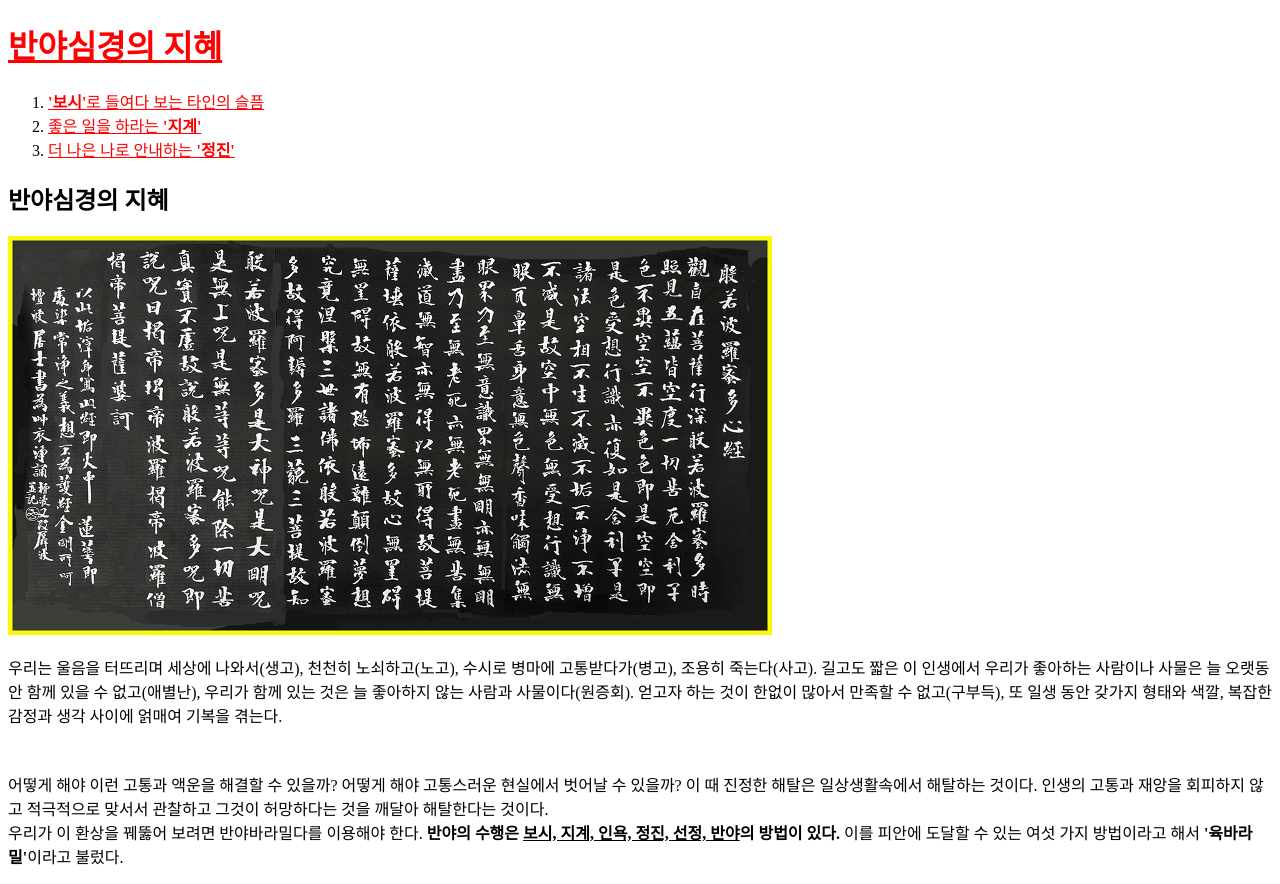
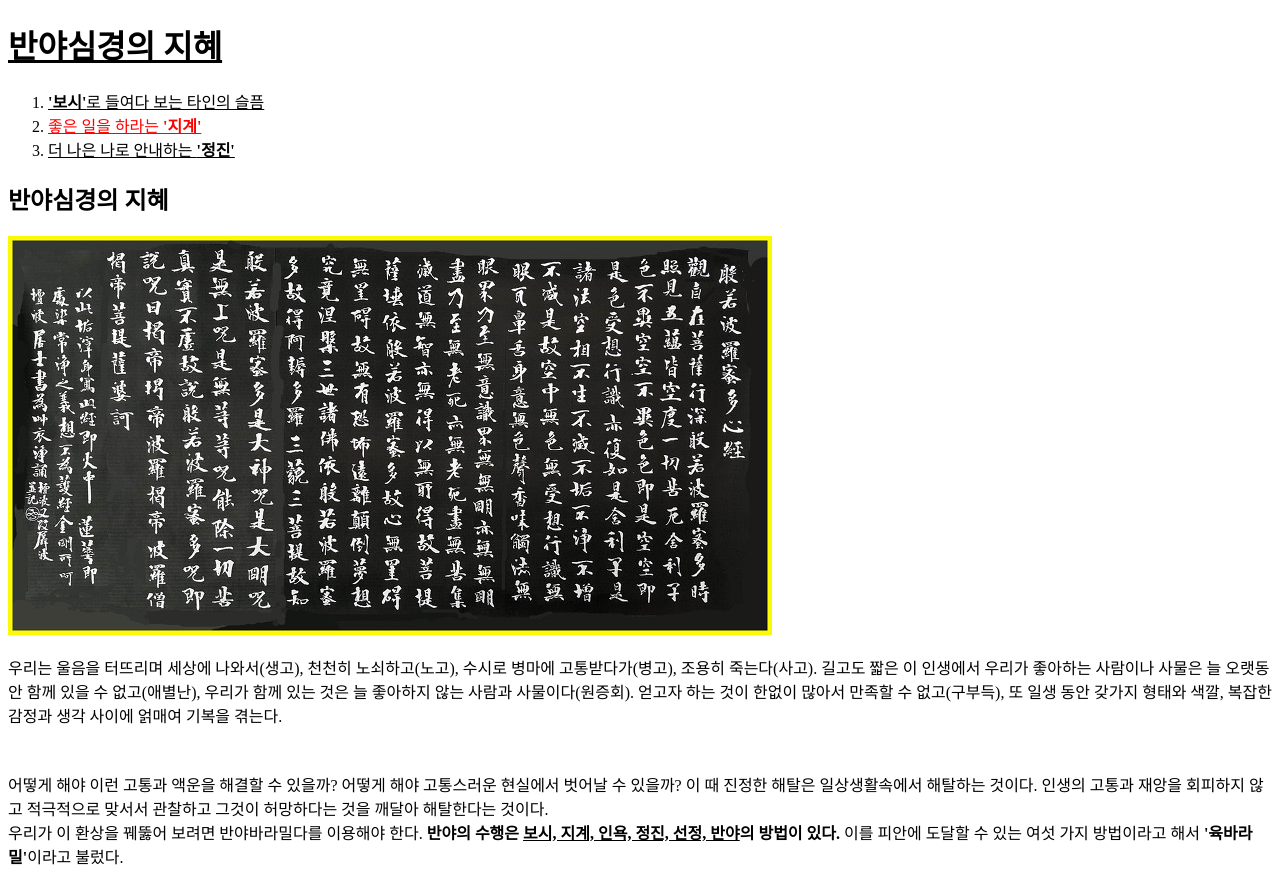
Before and after one commit to goyang281/freepol81, a plain HTML site: page index.html in a window 1280 px wide. Drawn offline with Linux system fonts and the light colour scheme.

Commit message:
Update index.html

```diff
--- a/index.html
+++ b/index.html
@@ -5,15 +5,19 @@
     <title>반야심경의 지혜</title>
     <style>
       a{
-        color:red;
+        color:black;
+        text-decoratio:none;
       }
+  <!--
+
+      -->
     </style>
   </head>
   <body>
     <h1><a href="index.html">반야심경의 지혜</a></h1>
     <p><ol>
       <li><a href="1.html"><strong>'보시'</strong>로 들여다 보는 타인의 슬픔</a></li>
-      <li><a href="2.html">좋은 일을 하라는 <strong>'지계'</strong></a></li>
+      <li><a href="2.html" style="color:red;text-decoration : underline">좋은 일을 하라는 <strong>'지계'</strong></a></li>
       <li><a href="3.html">더 나은 나로 안내하는 <strong>'정진'</strong></a></li></ol>
   </p>
 <h2>반야심경의 지혜</h2>
```
